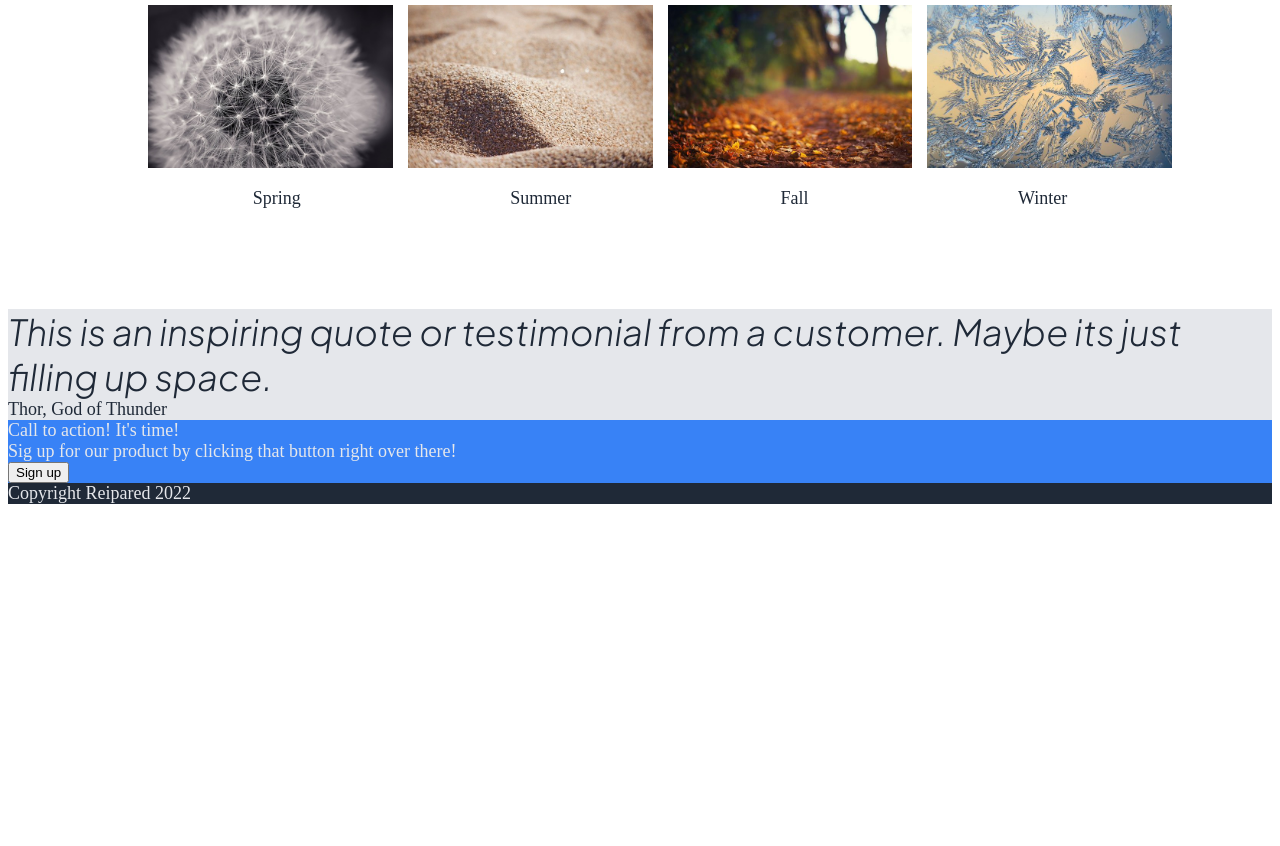
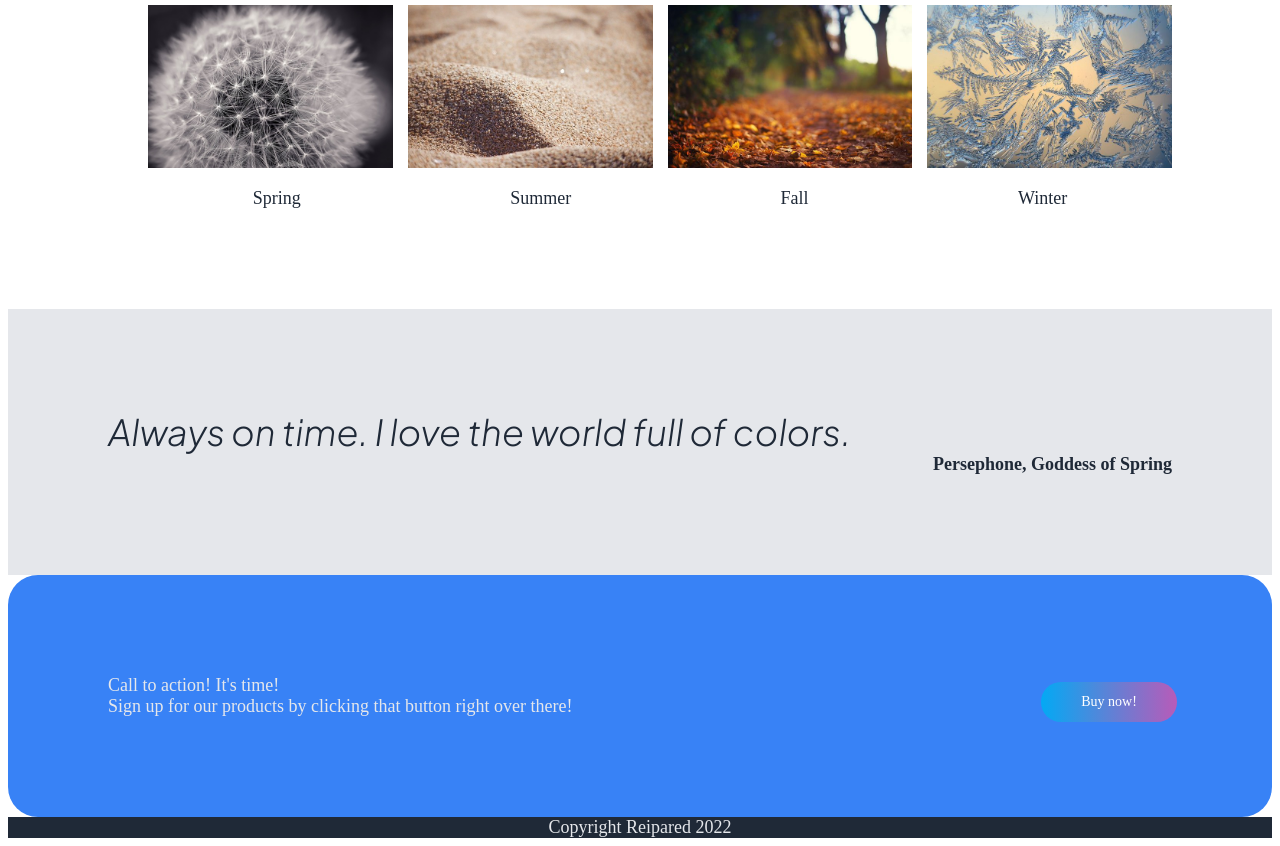
Before and after one commit to reipared/cups_website, a plain HTML site: page index.html in a window 1280 px wide. Shown: the part 601-1447 px from the top of the page. Before the commit the page ends 1113 px from the top, so only its background shows below. Drawn offline with Linux system fonts and the light colour scheme.

Commit message:
Edit HTML and CSS

```diff
--- a/index.html
+++ b/index.html
@@ -4,7 +4,7 @@
         <meta charset="UTF-8">
         <meta http-equiv="X-UA-Compatible" content="IE=edge">
         <meta name="viewport" content="width=device-width, initial-scale=1.0">
-        <title>The Cups Website</title>
+        <title>Seasoning</title>
         <link rel="stylesheet" href="style.css">
         <style>
             .headerContainer2 {
@@ -23,19 +23,19 @@
         <div class="body">
             <div class="header">
                 <div class="headerLogo">
-                    HEADER LOGO
+                    SEASONING
                 </div>
                 <ul class="rightLinks">
-                    <li><a href="#">header link one</a></li>
-                    <li><a href="#">header link two</a></li>
-                    <li><a href="#">header link three</a></li>
+                    <li><a href="#">Home</a></li>
+                    <li><a href="#">Other services</a></li>
+                    <li><a href="#">About us</a></li>
                 </ul>
                 <div class="headerContainer1">
                     <div class="headerTitle">
-                        this website is awesome
+                        Selling seasons
                     </div>
                     <div class="text">
-                        this website has some subtext that goes here under the main title. its smaller font and the color is lower contrast.
+                        Welcome to the site where you get your seasons delivered on time.
                     </div>
                     <button class="signUp">Sign up</button>
                 </div>
@@ -62,20 +62,24 @@
             </div>
             <div class="quotes">
                 <div class="bigText">
-                    This is an inspiring quote or testimonial from a customer. Maybe its just filling up space.
+                    Always on time. I love the world full of colors.
                 </div>
                 <div class="signQuotes">
-                    Thor, God of Thunder
+                    Persephone, Goddess of Spring
                 </div>
             </div>
-            <div class="box">
-                <div class="boxText">
-                    Call to action! It's time!
+            <div class= "boxContainer">
+                <div class="box">
+                    <div class="boxText">
+                        Call to action! It's time!
+                    </div>
+                    <div class="boxTextSmall">
+                    Sign up for our products by clicking that button right over there!
+                    </div>
+                    <div class= "contButton">
+                        <button class="botButton">Buy now!</button>
+                    </div>
                 </div>
-                <div class="boxTextSmall">
-                    Sig up for our product by clicking that button right over there!
-                </div>
-                <button>Sign up</button>
             </div>
             <div class="footer">
                 Copyright Reipared 2022
--- a/style.css
+++ b/style.css
@@ -167,38 +167,118 @@
 
 .quotes {
     background-color: #E5E7EB;
-
+    padding: 100px;
 }
 
 .bigText {
     font-family: JakartaLightItalic;
     color: #1f2937;
     font-size: 36px;
+    display: flex;
+    align-items: center;
+
 }
 
 .signQuotes {
     color: #1f2937;
     font-size: 18px;
+    font-weight: bold;
     display: flex;
+    justify-content: flex-end;
+
+}
+
+.boxContainer {
+    background-color: #ffffff;
 }
 
 .box {
-    background-color: #3882F6;
+    background-color: #3882f6;
+    padding: 100px;
+    border-radius: 30px;
 }
 .boxText {
+    background-color: #3882f6;
     color: #E5E7EB;
     font-size: 18px;
+    display: flex;
+    align-items: flex-start;
 }
 
 .boxTextSmall {
+    background-color: #3882f6;
     color: #E5E7EB;
     font-size: 18px;
+    display: flex;
+    align-content: flex-start;
+}
+
+.contButton {
+    display: flex;
+    align-items: flex-end;
+    flex-direction: row-reverse;
+
+}
+
+.botButton {
+    text-decoration: none;
+    position: absolute;
+    border: none;
+    font-size: 14px;
+    font-family: inherit;
+    color: #fff;
+    width: 9em;
+    line-height: 2em;
+    text-align: center;
+    background: linear-gradient(90deg, #03a9f4, #f441a5, #ffeb3b, #03a9f4);
+    background-size: 300%;
+    border-radius: 30px;
+    z-index: 1;
+}
+
+.botButton:hover {
+    animation: ani 8s linear infinite;
+    border: none;
+}
+
+@keyframes ani {
+    0% {
+        background-position: 0%;
+    }
+
+    100% {
+        background-position: 400%;
+    }
+}
+
+.botButton:before {
+    content: '';
+    position: absolute;
+    top: -5px;
+    left: -5px;
+    right: -5px;
+    bottom: -5px;
+    z-index: -1;
+    background: linear-gradient(90deg, #03a9f4, #f441a5, #ffeb3b, #03a9f4);
+    background-size: 400%;
+    border-radius: 35px;
+    transition: 1s;
+}
+
+.botButton:hover::before {
+    filter: blur(20px);
+}
+
+.botButton:active {
+    background: linear-gradient(32deg, #03a9f4, #f441a5, #ffeb3b, #03a9f4);
 }
 
 .footer {
     background-color: #1f2937;
     color: #E5E7EB;
     font-size: 18px;
+    display: flex;
+    justify-content: center;
 }
 
 ul {
```
